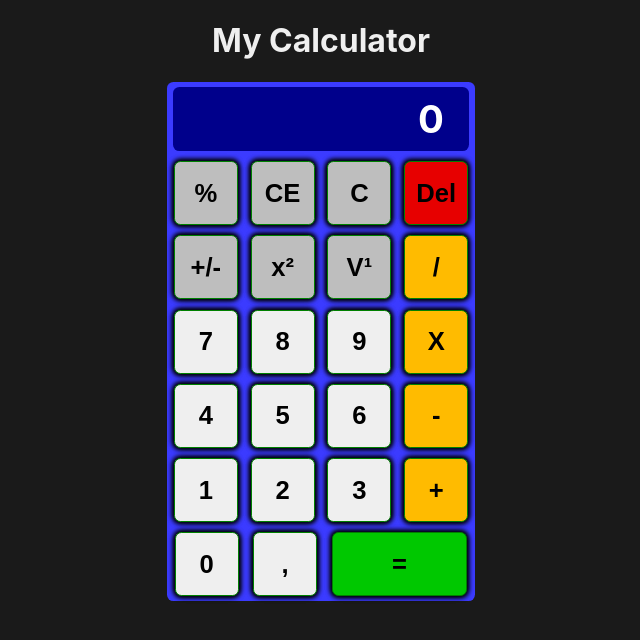
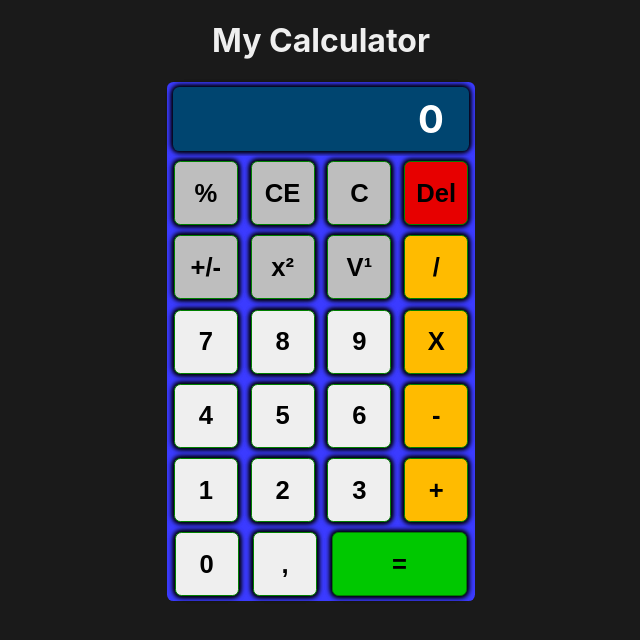
Before and after one commit to lutinmaviou/tdd-react-typescript, a React (Create React App) app: page / in a window 1280 px wide. Shown: the top 640 px of the page, without its empty margins (319-959 px from the left). Built offline with nearby package versions, Linux system fonts and the light colour scheme.

Commit message:
style: change style of calculator's screen

```diff
--- a/src/components/Screen/Screen.css
+++ b/src/components/Screen/Screen.css
@@ -6,7 +6,9 @@
   padding-right: 2vw;
   font-size: 3vw;
   font-weight: bold;
-  background-color: darkblue;
+  background-color: rgb(0, 69, 112);
   margin: 0.4vw;
   border-radius: 0.5vw;
+  box-shadow: 0 0 0.4vw 0.1vw black, 0 0 0.4vw 0.1vw black;
+
 }
```
